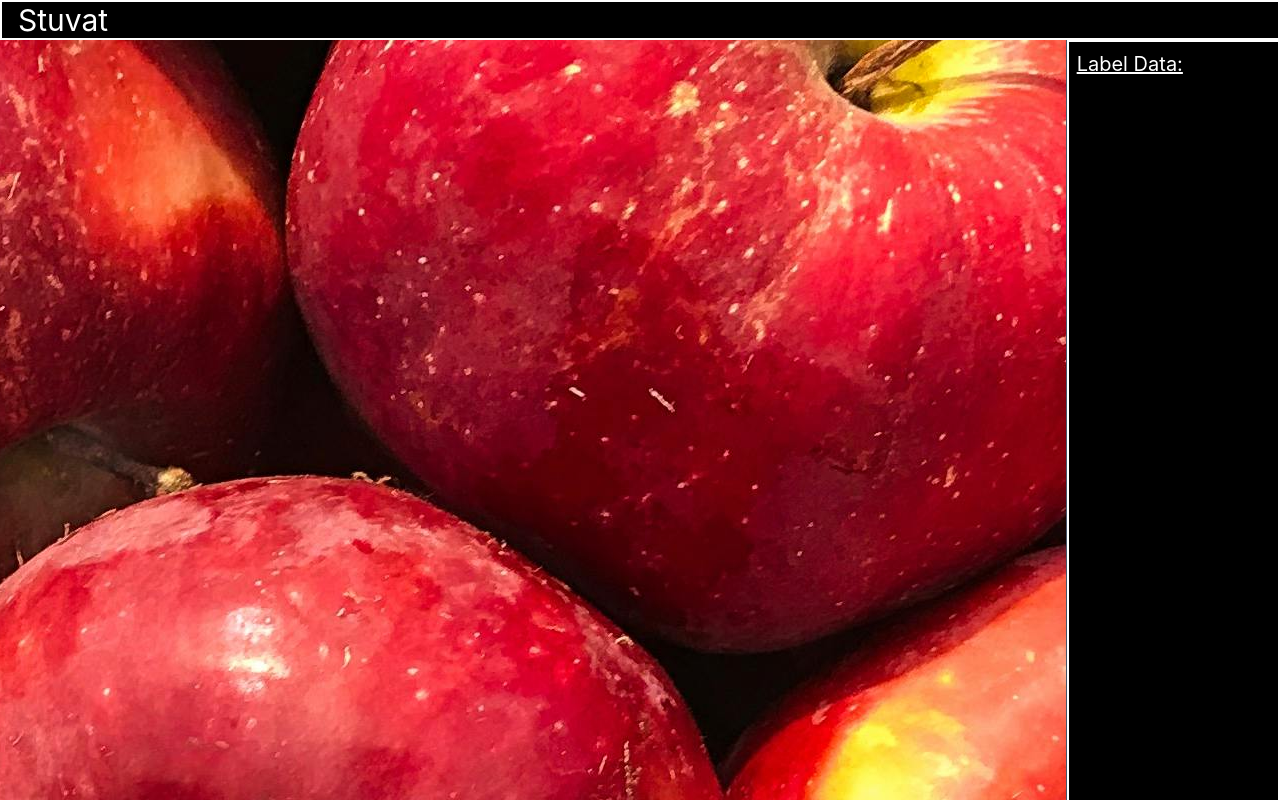
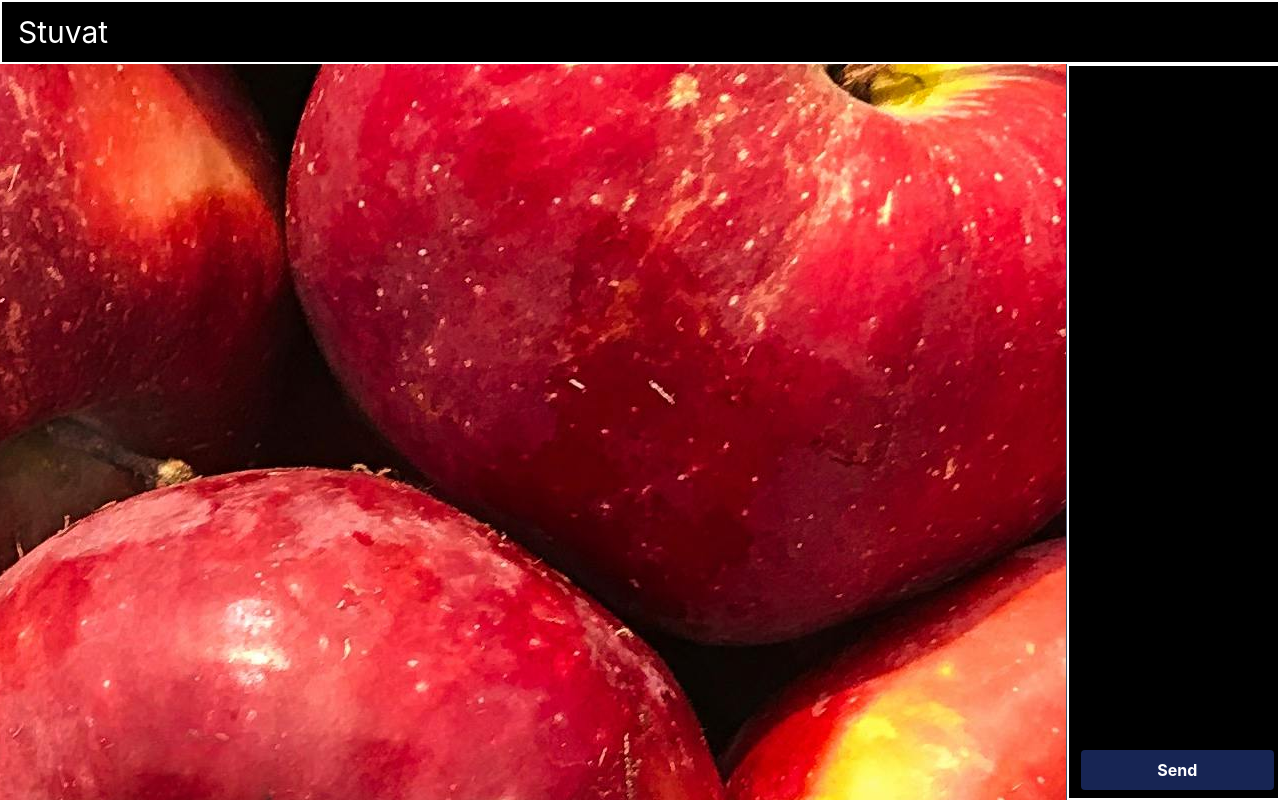
Before and after one commit to stuartallen/Stuvat, a React (Create React App) app in the folder app/: page / in a window 1280 px wide. Built offline with nearby package versions, Linux system fonts and the light colour scheme.

Commit message:
Added post button

```diff
--- a/app/src/App.tsx
+++ b/app/src/App.tsx
@@ -1,39 +1,112 @@
-import React, { useState } from 'react';
-import ImageLabeler from './components/ImageLabeler';
+import React, { useEffect, useState } from "react";
+import ImageLabeler from "./components/ImageLabeler";
+import SendButton from "./components/SendButton";
 
 export type LabelPoint = {
-  x: number
-  y: number
-}
+  x: number;
+  y: number;
+};
+
+export type YoloFormat =
+  | {
+      xMid: number;
+      yMid: number;
+      width: number;
+      height: number;
+    }
+  | Record<string, never>;
+
+export const STATIC_IMG_PATH = "./apples.jpg";
 
 function App() {
-  const [labelPointsQueue, setLabelPointsQueue] = useState<LabelPoint[]>([])
+  const [labelPointsQueue, setLabelPointsQueue] = useState<LabelPoint[]>([]);
+  const [imageSize, setImageSize] = useState({ width: 0, height: 0 });
+
+  useEffect(() => {
+    const img = new Image();
+    img.src = STATIC_IMG_PATH;
+    img.onload = () => {
+      setImageSize({ width: img.width, height: img.height });
+    };
+  }, []);
 
   const handleLabelPointClick = (point: LabelPoint) => {
-    setLabelPointsQueue(prevQueue => {
-      const updatedQueue = prevQueue.length >= 2 ? [...prevQueue.slice(1), point] : [...prevQueue, point];
+    setLabelPointsQueue((prevQueue) => {
+      const updatedQueue =
+        prevQueue.length >= 2
+          ? [...prevQueue.slice(1), point]
+          : [...prevQueue, point];
       return updatedQueue;
     });
-  }
+  };
 
   const orderedLabeledPoints = [...labelPointsQueue].sort((a, b) => a.x - b.x);
+  const yoloFormat: YoloFormat =
+    orderedLabeledPoints.length === 2
+      ? // x midpoint, y midpoint, width, height as percentage
+        {
+          xMid:
+            (orderedLabeledPoints[1].x + orderedLabeledPoints[0].x) /
+            2 /
+            imageSize.width,
+          yMid:
+            (orderedLabeledPoints[1].y + orderedLabeledPoints[0].y) /
+            2 /
+            imageSize.height,
+          width:
+            Math.abs(orderedLabeledPoints[1].x - orderedLabeledPoints[0].x) /
+            imageSize.width,
+          height:
+            Math.abs(orderedLabeledPoints[1].y - orderedLabeledPoints[0].y) /
+            imageSize.height,
+        }
+      : {};
 
   return (
     <div className="absolute w-screen h-screen flex flex-col bg-black overflow-hidden">
-      <h1 className='w-full h-16 text-3xl flex items-center pl-4 border-2 border-white'>Stuvat</h1>
-      <div className='flex-grow w-full flex flex-col xl:flex-row'>
-        <div className='w-full h-5/6 xl:w-5/6 xl:h-full'>
-          <ImageLabeler imageUrl='./apples.jpg' labelPoints={labelPointsQueue} onLabelPointClick={handleLabelPointClick}/>
+      <h1 className="w-full h-16 text-3xl flex items-center pl-4 border-2 border-white">
+        Stuvat
+      </h1>
+      <div className="flex-grow w-full flex flex-col xl:flex-row">
+        <div className="w-full h-5/6 xl:w-5/6 xl:h-full">
+          <ImageLabeler
+            imageUrl={STATIC_IMG_PATH}
+            labelPoints={labelPointsQueue}
+            onLabelPointClick={handleLabelPointClick}
+          />
         </div>
-        <div className='w-full h-1/6 xl:w-1/6 xl:h-full border-2 border-white bg-black'>
-          <h2 className='p-2 text-xl underline'>Label Data:</h2>
-          <div className='flex flex-col'>
-            {orderedLabeledPoints.map((point, index) => (
-              <div key={index} className='flex justify-between p-2'>
-                <span>Point {index + 1}:</span>
-                <span>({point.x}, {point.y})</span>
-              </div>
-            ))}
+        <div className="w-full h-1/6 xl:w-1/6 xl:h-full border-2 border-white bg-black">
+          <div className="h-full flex flex-col justify-between">
+            <div className="w-full">
+              {orderedLabeledPoints.map((point, index) => (
+                <div key={index} className="flex flex-row xl:flex-col p-2">
+                  <span>Point {index + 1}:</span>
+                  <span>
+                    ({point.x.toFixed(3)}, {point.y.toFixed(3)})
+                  </span>
+                </div>
+              ))}
+              {/** Checking existence verifies divide by 0 errors */}
+              {yoloFormat.xMid &&
+              yoloFormat.yMid &&
+              yoloFormat.width &&
+              yoloFormat.height ? (
+                <div className="flex flex-col p-2">
+                  <span>Yolo Format:</span>
+                  <span>
+                    {`${yoloFormat.xMid.toFixed(3)}, ${yoloFormat.yMid.toFixed(
+                      3
+                    )}, ${yoloFormat.width.toFixed(
+                      3
+                    )}, ${yoloFormat.height.toFixed(3)}`}
+                  </span>
+                </div>
+              ) : null}
+            </div>
+            <SendButton
+              labelPoints={orderedLabeledPoints}
+              yoloFormat={yoloFormat}
+            />
           </div>
         </div>
       </div>
--- a/app/src/components/ImageLabeler.tsx
+++ b/app/src/components/ImageLabeler.tsx
@@ -1,24 +1,31 @@
-import React, { useEffect, useRef, useState } from 'react'
-import type { LabelPoint } from '../App'
+import React, { useEffect, useRef, useState } from "react";
+import type { LabelPoint } from "../App";
 
 type ImageLabelerProps = {
-    imageUrl: string
-    labelPoints: LabelPoint[]
-    onLabelPointClick: (point: LabelPoint) => void
-}
+  imageUrl: string;
+  labelPoints: LabelPoint[];
+  onLabelPointClick: (point: LabelPoint) => void;
+};
 
 const outerSquareSize = 10 as const;
 const innerSquareSize = 6 as const;
 
 const getWrapperWidth = (windowWidth: number) => {
-    return windowWidth < 1280 ? windowWidth : windowWidth * (5 / 6)
-}
+  return windowWidth < 1280 ? windowWidth : windowWidth * (5 / 6);
+};
 
 const getWrapperHeight = (windowWidth: number, windowHeight: number) => {
-    return (windowWidth < 1280 ? (windowHeight - 64) * (5 / 6) : windowHeight) // Subtract 4rem + 4px padding from the title
-}
+  return windowWidth < 1280 ? (windowHeight - 64) * (5 / 6) : windowHeight - 64; // Subtract 4rem + 4px padding from the title
+};
 
-const handleDrawImage = (ctx: CanvasRenderingContext2D, image: HTMLImageElement, panOffset: { x: number, y: number }, wrapperWidth: number, wrapperHeight: number, scale: number) => {
+const handleDrawImage = (
+  ctx: CanvasRenderingContext2D,
+  image: HTMLImageElement,
+  panOffset: { x: number; y: number },
+  wrapperWidth: number,
+  wrapperHeight: number,
+  scale: number
+) => {
   const scaledWidth = image.width * scale;
   const scaledHeight = image.height * scale;
 
@@ -26,28 +33,52 @@ const handleDrawImage = (ctx: CanvasRenderingContext2D, image: HTMLImageElement,
   const dy = panOffset.y + wrapperHeight / 2 - scaledHeight / 2;
 
   ctx.drawImage(image, dx, dy, scaledWidth, scaledHeight);
-}
+};
 
-const handleDrawLabelPoints = (ctx: CanvasRenderingContext2D, labelPoints: LabelPoint[], panOffset: { x: number, y: number }, wrapperWidth: number, wrapperHeight: number, scale: number, imageWidth: number, imageHeight: number) => {
-    labelPoints.forEach(point => {
-        const centerX = (point.x * scale) + (wrapperWidth / 2 - (imageWidth * scale) / 2) + panOffset.x;
-        const centerY = (point.y * scale) + (wrapperHeight / 2 - (imageHeight * scale) / 2) + panOffset.y;
+const handleDrawLabelPoints = (
+  ctx: CanvasRenderingContext2D,
+  labelPoints: LabelPoint[],
+  panOffset: { x: number; y: number },
+  wrapperWidth: number,
+  wrapperHeight: number,
+  scale: number,
+  imageWidth: number,
+  imageHeight: number
+) => {
+  labelPoints.forEach((point) => {
+    const centerX =
+      point.x * scale +
+      (wrapperWidth / 2 - (imageWidth * scale) / 2) +
+      panOffset.x;
+    const centerY =
+      point.y * scale +
+      (wrapperHeight / 2 - (imageHeight * scale) / 2) +
+      panOffset.y;
 
     const outerX = centerX - outerSquareSize / 2;
     const outerY = centerY - outerSquareSize / 2;
 
-        ctx.fillStyle = 'black';
+    ctx.fillStyle = "black";
     ctx.fillRect(outerX, outerY, outerSquareSize, outerSquareSize);
 
     const innerX = centerX - innerSquareSize / 2;
     const innerY = centerY - innerSquareSize / 2;
 
-        ctx.fillStyle = 'white';
+    ctx.fillStyle = "white";
     ctx.fillRect(innerX, innerY, innerSquareSize, innerSquareSize);
   });
-}
+};
 
-const handleDrawBoundingBox = (ctx: CanvasRenderingContext2D, labelPoints: LabelPoint[], panOffset: { x: number, y: number }, wrapperWidth: number, wrapperHeight: number, scale: number, imageWidth: number, imageHeight: number) => {
+const handleDrawBoundingBox = (
+  ctx: CanvasRenderingContext2D,
+  labelPoints: LabelPoint[],
+  panOffset: { x: number; y: number },
+  wrapperWidth: number,
+  wrapperHeight: number,
+  scale: number,
+  imageWidth: number,
+  imageHeight: number
+) => {
   if (labelPoints.length !== 2) return;
 
   const minX = Math.min(labelPoints[0].x, labelPoints[1].x);
@@ -58,20 +89,37 @@ const handleDrawBoundingBox = (ctx: CanvasRenderingContext2D, labelPoints: Label
   const width = maxX - minX;
   const height = maxY - minY;
 
-    const x = minX * scale + (wrapperWidth / 2 - (imageWidth * scale) / 2) + panOffset.x;
-    const y = minY * scale + (wrapperHeight / 2 - (imageHeight * scale) / 2) + panOffset.y;
+  const x =
+    minX * scale + (wrapperWidth / 2 - (imageWidth * scale) / 2) + panOffset.x;
+  const y =
+    minY * scale +
+    (wrapperHeight / 2 - (imageHeight * scale) / 2) +
+    panOffset.y;
   const scaledWidth = width * scale;
   const scaledHeight = height * scale;
 
-    ctx.strokeStyle = 'white';
+  ctx.strokeStyle = "white";
   ctx.lineWidth = 1;
-    ctx.fillStyle = 'rgba(255, 255, 255, 0.5)';
+  ctx.fillStyle = "rgba(255, 255, 255, 0.5)";
   ctx.fillRect(x, y, scaledWidth, scaledHeight);
-}
+};
 
-const convertClickToImagePixel = (clickX: number, clickY: number, panOffset: { x: number, y: number }, wrapperWidth: number, wrapperHeight: number, scale: number, imageWidth: number, imageHeight: number): { pixelX: number, pixelY: number } => {
-    const imageX = (clickX - (wrapperWidth / 2 - (imageWidth * scale) / 2) - panOffset.x) / scale;
-    const imageY = (clickY - (wrapperHeight / 2 - (imageHeight * scale) / 2) - panOffset.y) / scale;
+const convertClickToImagePixel = (
+  clickX: number,
+  clickY: number,
+  panOffset: { x: number; y: number },
+  wrapperWidth: number,
+  wrapperHeight: number,
+  scale: number,
+  imageWidth: number,
+  imageHeight: number
+): { pixelX: number; pixelY: number } => {
+  const imageX =
+    (clickX - (wrapperWidth / 2 - (imageWidth * scale) / 2) - panOffset.x) /
+    scale;
+  const imageY =
+    (clickY - (wrapperHeight / 2 - (imageHeight * scale) / 2) - panOffset.y) /
+    scale;
 
   const pixelX = Math.max(0, Math.min(imageWidth - 1, imageX));
   const pixelY = Math.max(0, Math.min(imageHeight - 1, imageY));
@@ -79,27 +127,35 @@ const convertClickToImagePixel = (clickX: number, clickY: number, panOffset: { x
   return { pixelX, pixelY };
 };
 
-function ImageLabeler ({ imageUrl, labelPoints, onLabelPointClick }: ImageLabelerProps): JSX.Element {
-    const [isImageLoaded, setIsImageLoaded] = useState(false)
-    const [wrapperWidth, setWrapperWidth] = useState(getWrapperWidth(window.innerWidth))
-    const [wrapperHeight, setWrapperHeight] = useState(getWrapperHeight(window.innerWidth, window.innerHeight))
-    const [imageWidth, setImageWidth] = useState(0)
-    const [imageHeight, setImageHeight] = useState(0)
+function ImageLabeler({
+  imageUrl,
+  labelPoints,
+  onLabelPointClick,
+}: ImageLabelerProps): JSX.Element {
+  const [isImageLoaded, setIsImageLoaded] = useState(false);
+  const [wrapperWidth, setWrapperWidth] = useState(
+    getWrapperWidth(window.innerWidth)
+  );
+  const [wrapperHeight, setWrapperHeight] = useState(
+    getWrapperHeight(window.innerWidth, window.innerHeight)
+  );
+  const [imageWidth, setImageWidth] = useState(0);
+  const [imageHeight, setImageHeight] = useState(0);
 
-    const canvasRef = useRef<HTMLCanvasElement>(null)
+  const canvasRef = useRef<HTMLCanvasElement>(null);
 
   const [isMouseDown, setIsMouseDown] = useState(false);
   const [panOffset, setPanOffset] = useState({ x: 0, y: 0 });
-    const [scale, setScale] = useState(1)
+  const [scale, setScale] = useState(1);
 
   const onResize = () => {
-        setWrapperWidth(getWrapperWidth(window.innerWidth))
-        setWrapperHeight(getWrapperHeight(window.innerWidth, window.innerHeight))
-    }
+    setWrapperWidth(getWrapperWidth(window.innerWidth));
+    setWrapperHeight(getWrapperHeight(window.innerWidth, window.innerHeight));
+  };
 
   const handleWheel = (event: WheelEvent) => {
     const direction = event.deltaY < 0 ? 1 : -1;
-        setScale(prevScale => {
+    setScale((prevScale) => {
       const newScale = prevScale + direction * 0.1;
       return Math.min(Math.max(newScale, 0.1), 100);
     });
@@ -109,38 +165,55 @@ function ImageLabeler ({ imageUrl, labelPoints, onLabelPointClick }: ImageLabele
     const handleMouseDown = () => setIsMouseDown(true);
     const handleMouseUp = () => setIsMouseDown(false);
 
-        window.addEventListener('mousedown', handleMouseDown);
-        window.addEventListener('mouseup', handleMouseUp);
-        window.addEventListener('wheel', handleWheel);
-        window.addEventListener('resize', onResize)
+    window.addEventListener("mousedown", handleMouseDown);
+    window.addEventListener("mouseup", handleMouseUp);
+    window.addEventListener("wheel", handleWheel);
+    window.addEventListener("resize", onResize);
 
     return () => {
-            window.removeEventListener('mousedown', handleMouseDown);
-            window.removeEventListener('mouseup', handleMouseUp);
-            window.removeEventListener('wheel', handleWheel);
-            window.removeEventListener('resize', onResize)
+      window.removeEventListener("mousedown", handleMouseDown);
+      window.removeEventListener("mouseup", handleMouseUp);
+      window.removeEventListener("wheel", handleWheel);
+      window.removeEventListener("resize", onResize);
     };
   });
 
   useEffect(() => {
-        const canvas = canvasRef.current
-        if (!canvas || !imageWidth || !imageHeight) return
+    const canvas = canvasRef.current;
+    if (!canvas || !imageWidth || !imageHeight) return;
 
     const handleRightClick = (event: MouseEvent) => {
-            event.preventDefault()
+      event.preventDefault();
 
       //  Get the x and y coordinates of the click relative to the canvas
       const rect = canvas.getBoundingClientRect();
       const element_x = event.clientX - rect.left;
       const element_y = event.clientY - rect.top;
 
-            const { pixelX, pixelY } = convertClickToImagePixel(element_x, element_y, panOffset, wrapperWidth, wrapperHeight, scale, imageWidth, imageHeight)
-            onLabelPointClick({ x: pixelX, y: pixelY })
-        }
+      const { pixelX, pixelY } = convertClickToImagePixel(
+        element_x,
+        element_y,
+        panOffset,
+        wrapperWidth,
+        wrapperHeight,
+        scale,
+        imageWidth,
+        imageHeight
+      );
+      onLabelPointClick({ x: pixelX, y: pixelY });
+    };
 
-        canvas.addEventListener("contextmenu", handleRightClick)
-        return () => canvas.removeEventListener("contextmenu", handleRightClick)
-    }, [panOffset, wrapperWidth, wrapperHeight, scale, imageWidth, imageHeight, onLabelPointClick])
+    canvas.addEventListener("contextmenu", handleRightClick);
+    return () => canvas.removeEventListener("contextmenu", handleRightClick);
+  }, [
+    panOffset,
+    wrapperWidth,
+    wrapperHeight,
+    scale,
+    imageWidth,
+    imageHeight,
+    onLabelPointClick,
+  ]);
 
   useEffect(() => {
     const canvas = canvasRef.current;
@@ -148,47 +221,95 @@ function ImageLabeler ({ imageUrl, labelPoints, onLabelPointClick }: ImageLabele
 
     const handleMouseMove = (event: MouseEvent) => {
       if (!isMouseDown) return;
-            setPanOffset(current => ({ x: current.x + event.movementX, y: current.y + event.movementY }));
+      setPanOffset((current) => ({
+        x: current.x + event.movementX,
+        y: current.y + event.movementY,
+      }));
     };
 
-        canvas.addEventListener('mousemove', handleMouseMove);
-        return () => canvas.removeEventListener('mousemove', handleMouseMove);
+    canvas.addEventListener("mousemove", handleMouseMove);
+    return () => canvas.removeEventListener("mousemove", handleMouseMove);
   }, [isMouseDown]);
 
   useEffect(() => {
-        const canvas = canvasRef.current
-        if (!canvas) return
+    const canvas = canvasRef.current;
+    if (!canvas) return;
 
-        const ctx = canvas.getContext('2d')
-        if (!ctx) return
+    const ctx = canvas.getContext("2d");
+    if (!ctx) return;
 
-        ctx.clearRect(0, 0, wrapperWidth, wrapperHeight)
+    ctx.clearRect(0, 0, wrapperWidth, wrapperHeight);
 
-        const image = new Image()
-        image.src = imageUrl
+    const image = new Image();
+    image.src = imageUrl;
 
-        if(!isImageLoaded) {
+    if (!isImageLoaded) {
       image.onload = () => {
-                handleDrawImage(ctx, image, panOffset, canvas.width, canvas.height, scale)
-                setImageWidth(image.width)
-                setImageHeight(image.height)
+        handleDrawImage(
+          ctx,
+          image,
+          panOffset,
+          canvas.width,
+          canvas.height,
+          scale
+        );
+        setImageWidth(image.width);
+        setImageHeight(image.height);
         //  Handling this hear in case we'd want to store points in session storage
-                handleDrawBoundingBox(ctx, labelPoints, panOffset, canvas.width, canvas.height, scale, image.width, image.height)
-                handleDrawLabelPoints(ctx, labelPoints, panOffset, canvas.width, canvas.height, scale, image.width, image.height)
+        handleDrawBoundingBox(
+          ctx,
+          labelPoints,
+          panOffset,
+          canvas.width,
+          canvas.height,
+          scale,
+          image.width,
+          image.height
+        );
+        handleDrawLabelPoints(
+          ctx,
+          labelPoints,
+          panOffset,
+          canvas.width,
+          canvas.height,
+          scale,
+          image.width,
+          image.height
+        );
+      };
+      setIsImageLoaded(true);
+      return;
     }
-            setIsImageLoaded(true)
-            return
-        }
-        handleDrawImage(ctx, image, panOffset, canvas.width, canvas.height, scale)
-        handleDrawBoundingBox(ctx, labelPoints, panOffset, canvas.width, canvas.height, scale, imageWidth, imageHeight)
-        handleDrawLabelPoints(ctx, labelPoints, panOffset, canvas.width, canvas.height, scale, imageWidth, imageHeight)
+    handleDrawImage(ctx, image, panOffset, canvas.width, canvas.height, scale);
+    handleDrawBoundingBox(
+      ctx,
+      labelPoints,
+      panOffset,
+      canvas.width,
+      canvas.height,
+      scale,
+      imageWidth,
+      imageHeight
+    );
+    handleDrawLabelPoints(
+      ctx,
+      labelPoints,
+      panOffset,
+      canvas.width,
+      canvas.height,
+      scale,
+      imageWidth,
+      imageHeight
+    );
     // We do not want to trigger a rerender when isImageLoaded, imageWidth, or imageHeight changes
-    // eslint-disable-next-line react-hooks/exhaustive-deps
-    }, [imageUrl, wrapperWidth, wrapperHeight, panOffset, scale, labelPoints])
+    // eslint-disable-next-line
+  }, [imageUrl, wrapperWidth, wrapperHeight, panOffset, scale, labelPoints]);
 
-    return <div  className='w-full h-full bg-slate-600'>
+  return (
+    <div className="w-full h-full bg-slate-600">
       <canvas ref={canvasRef} width={wrapperWidth} height={wrapperHeight} />
     </div>
+  );
 }
 
-export default ImageLabeler
+export default ImageLabeler;
--- /dev/null
+++ b/app/src/components/SendButton.tsx
@@ -0,0 +1,70 @@
+import React, { useEffect, useState } from "react";
+import axios from "axios";
+import type { LabelPoint, YoloFormat } from "../App";
+
+function SendButton({
+  labelPoints,
+  yoloFormat,
+}: {
+  labelPoints: LabelPoint[];
+  yoloFormat: YoloFormat;
+}) {
+  const [isLoading, setIsLoading] = useState(false);
+  const [isConfirmed, setIsConfirmed] = useState(false);
+  const [isErrored, setIsErrored] = useState(false);
+
+  const yoloFormatExists =
+    yoloFormat.xMid && yoloFormat.yMid && yoloFormat.width && yoloFormat.height;
+
+  const handleClick = async () => {
+    if (isLoading || !process.env.REACT_APP_WEB_ENDPOINT) return;
+    setIsConfirmed(false);
+    setIsErrored(false);
+
+    setIsLoading(true);
+    axios
+      .post(process.env.REACT_APP_WEB_ENDPOINT, { labelPoints, yoloFormat })
+      .then(() => {
+        setIsConfirmed(true);
+        setIsLoading(false);
+      })
+      .catch(() => {
+        setIsErrored(true);
+        setIsLoading(false);
+      });
+  };
+
+  //	This could be optimized by moving to the parent component and passing state updater through props to event listener in ImageLabeler
+  //	I've opted to leave it here for readability
+  useEffect(() => {
+    const handleClick = () => {
+      setIsConfirmed(false);
+      setIsErrored(false);
+    };
+
+    window.addEventListener("contextmenu", handleClick);
+    return () => window.removeEventListener("contextmenu", handleClick);
+  });
+
+  return (
+    <div className="w-full flex flex-row xl:flex-col justify-end items-center xl:justify-center px-2">
+      {isConfirmed ? <span className="text-green-500">Confirmed!</span> : null}
+      {isErrored ? <span className="text-red-500">Error!</span> : null}
+      {isLoading ? <span className="text-yellow-500">Loading...</span> : null}
+      {/**	Only warn the user their bounding box is invalid if they have not selected points */}
+      {labelPoints.length === 2 && !yoloFormatExists ? (
+        <span className="text-red-500">Bounding box not valid!</span>
+      ) : null}
+      <button
+        className="w-full max-w-32 xl:max-w-none text-center bg-blue-500 hover:bg-blue-700 disabled:bg-blue-950 text-white font-bold py-2 px-4 my-2 ml-2 xl:ml-2 rounded"
+        // Send exclusively valid bounding boxes
+        disabled={labelPoints.length !== 2 || !yoloFormatExists || isLoading}
+        onClick={handleClick}
+      >
+        Send
+      </button>
+    </div>
+  );
+}
+
+export default SendButton;
```
Also changed, not shown: 2 other files (tests, documents, lock files or other folders). Lines whose indentation alone changed are shown as unchanged.
